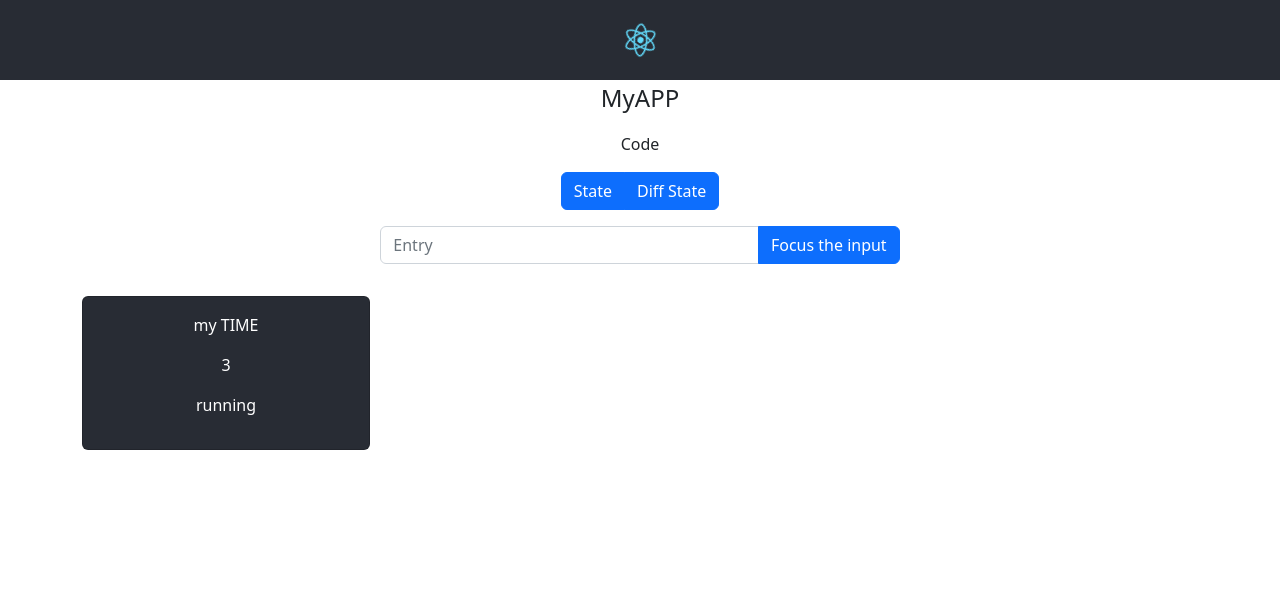
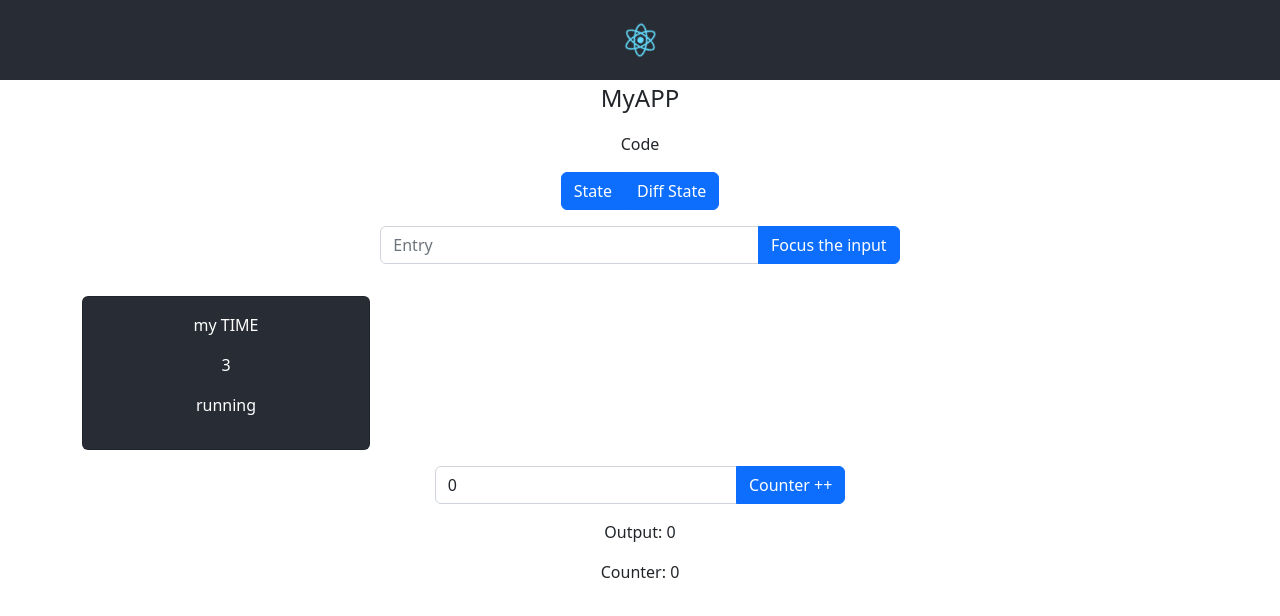
Before and after one commit to O-dik90/basic-typescript, a React (Create React App) app in the folder my-app/: page / in a window 1280 px wide. Shown: the top 616 px of the page. Built offline with nearby package versions, Linux system fonts and the light colour scheme; no server answers.

Commit message:
update custom hooks useFertch

```diff
--- a/my-app/src/MyApp.tsx
+++ b/my-app/src/MyApp.tsx
@@ -1,4 +1,12 @@
-import { ReactNode, useContext, useEffect, useRef, useState } from "react";
+import {
+  ReactNode,
+  // useCallback,
+  useContext,
+  useMemo,
+  useEffect,
+  useRef,
+  useState,
+} from "react";
 import {
   Button,
   ButtonGroup,
@@ -10,10 +18,12 @@ import {
   Row,
 } from "react-bootstrap";
 import { UserContext } from ".";
+import useFetch from "./useFetch";
 
 interface MyAppProps {
   title?: string;
-  children?: ReactNode;
+  children?:ReactNode;
+
 }
 
 export function MyApp({ title }: MyAppProps) {
@@ -34,13 +44,44 @@ export function MyApp({ title }: MyAppProps) {
   // useRef
   // belum full understanding, maksud dari mereferensikannya
   const Input = useRef(null);
-
   const Click = () => {
     console.log(Input);
     console.log(Input.current);
   };
+
+  // usememo
+  function squareNum(numb: number) {
+    console.log("Squaring will be done!");
+    return Math.pow(numb, 2);
+  }
+  const [numb, setNumb] = useState(0);
+  // tanpa usememo
+  // const square = squareNum(numb);
+  // dengan usememo
+  const square = useMemo(() => {
+    return squareNum(numb);
+  }, [numb]);
+  //set counter
+  const [counter, setCounter] = useState(0);
+  // Change the state to the input
+  const onChangeHandler = (e: any) => {
+    setNumb(e.target.value);
+  };
+
+  // Increases the counter by 1
+  const counterHander = () => {
+    setCounter(counter + 1);
+  };
+
+  //custom Hooks
+  //create custom hooks from other
+  //masalahnya adalah:
+  // akan terpanggil ketikaa rendering-ulang
+  const [data] = useFetch("https://jsonplaceholder.typicode.com/todos/")
+
   return (
     <>
+    {console.log(data)}
       <p className="fs-4">{title}</p>
       <p>{state}</p>
       <ButtonGroup>
@@ -55,7 +96,7 @@ export function MyApp({ title }: MyAppProps) {
           Diff State
         </Button>
       </ButtonGroup>
-      <Row className="justify-content-center mt-3">
+      <Row className="justify-content-center my-3">
         <Col sm={5}>
           <InputGroup className="mb-3">
             <Form.Control
@@ -87,6 +128,24 @@ export function MyApp({ title }: MyAppProps) {
           </Col>
         </Row>
       </Container>
+
+      <Row className="justify-content-center">
+        <Col xs={4}>
+          <InputGroup className="my-3">
+            <Form.Control
+              placeholder="Entry"
+              type="number"
+              aria-label="Username"
+              aria-describedby="basic-addon1"
+              value={numb}
+              onChange={onChangeHandler}
+            />
+            <Button onClick={counterHander}>Counter ++</Button>
+          </InputGroup>
+        </Col>
+        <p>Output: {square}</p>
+        <p>Counter: {counter}</p>
+      </Row>
     </>
   );
-};
+}
--- /dev/null
+++ b/my-app/src/useFetch.tsx
@@ -0,0 +1,16 @@
+import { useEffect, useState } from "react";
+
+const useFetch = (url: string) => {
+  const [data, setData] = useState(null);
+
+  useEffect(() => {
+    fetch(url)
+      .then((res) => res.json())
+      .then((data) => setData(data))
+      .catch(err => console.log(err));
+  },[url]);
+
+  return [data]
+};
+
+export default useFetch;
```
